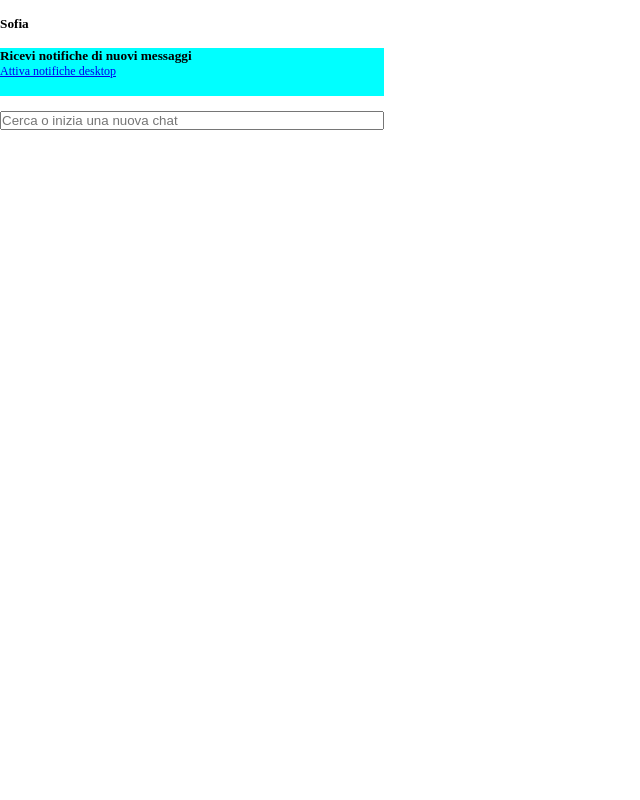
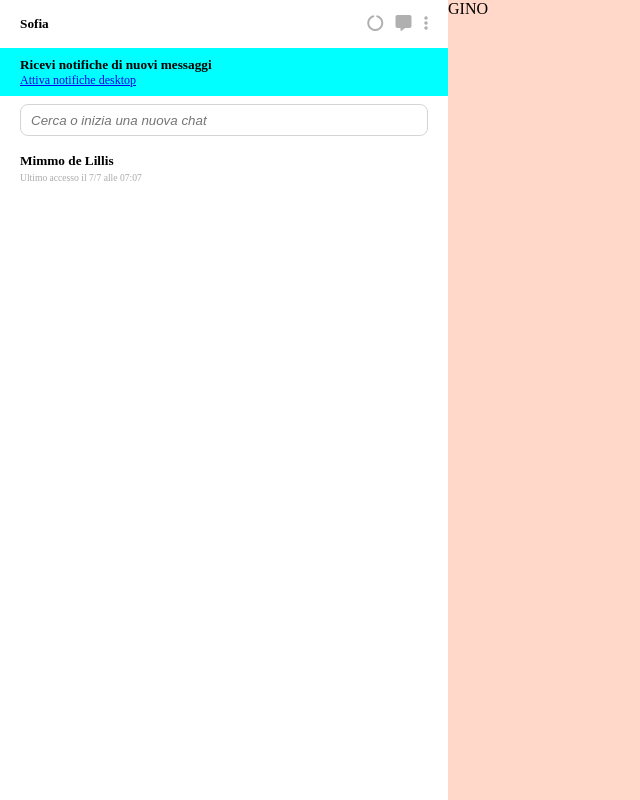
Before and after one commit to ClaudioLeone/vue-boolzapp, a plain HTML site: page index.html in a window 1280 px wide. Shown: the whole page, without its empty margins (0-640 px from the left). Drawn offline with nearby package versions, Linux system fonts and the light colour scheme.

Commit message:
Completed general structure [and core sidebar structure]

```diff
--- a/CSS/style.css
+++ b/CSS/style.css
@@ -1,21 +1,32 @@
+/* RESET */
 * {
     margin: 0;
     padding: 0;
     box-sizing: border-box;
 }
 
+/* GENERAL */
 img {
     max-width: 100%;
 }
 
+/* VARs */
+:root {
+    --sidebar-width: 35%;
+    --sidebar-min-width: 270px;
+}
+
+/* IDs */
 #search-bar {
     width: 100%;
+    height: 2rem;
+    border: 1px solid #d4d4d4;
+    border-radius: 8px;
+    padding-left: 10px;
+    font-style: oblique ;
 }
 
-.bars-height {
-    height: 3rem;
-}
-
+/* UTILITIY */
 .flex {
     display: flex;
 }
@@ -25,18 +36,67 @@ img {
 }
 
 .sidebar-left {
-    width: 30%;
+    width: var(--sidebar-width);
+    min-width: var(--sidebar-min-width);
+    height: 100%;
+}
+
+.userbar {
+    align-items: center;
+}
+
+.bars-height {
+    height: 3rem;
+}
+
+.sidebar-left-padding {
+    padding: 0 20px 0 20px;
+}
+
+/* CLASSES */
+.wrapper-background{
+    z-index: -9999;
+    width: 100%;
+    height: 100vh;
 }
 
 .notification-bar {
     background-color: aqua;
+    justify-content: center;
+}
+
+.sidebar-left-top {
+    justify-content: space-between;
+}
+
+.left-top-icons {
+    width: 3.8rem;
+    justify-content: space-between;
+    align-items: center;
 }
 
 .notification-anchor {
     font-size: 0.75rem;
 }
 
-.bars-height {
+.searchbar {
     width: 100%;
     align-items: center;
 }
+
+.contact {
+    justify-content: center;
+}
+
+.contact-subtitle {
+    margin-top: 3px;
+    font-size: 0.6rem;
+    color: #aaaaaa;
+}
+
+.content {
+    height: 100%;
+    overflow-y: auto;
+    width: calc(100% - var(--sidebar-width));
+    background-color: #ffd8c9;
+}
--- a/index.html
+++ b/index.html
@@ -11,32 +11,39 @@
 </head>
 <body>
     <div id="app">
-        <div class="background">
+        <div class="wrapper-background flex">
             <div class="sidebar-left">
-                <div class="sidebar-left-top flex bars-height">
-                    <div>
+                <div class="sidebar-left-top flex bars-height sidebar-left-padding">
+                    <div class="userbar flex">
                         <h5>Sofia</h5>
                     </div>
 
-                    <div class="left-top-icons">
-
+                    <div class="left-top-icons flex">
+                        <a href="#"><i class="fa-solid fa-circle-notch" style="color: #b0b0b0;"></i></a>
+                        <a href="#"><i class="fa-solid fa-message" style="color: #b0b0b0;"></i></a>
+                        <a href="#"><i class="fa-solid fa-ellipsis-vertical" style="color: #b0b0b0;"></i></a>
                     </div>
                 </div>
 
-                <div class="notification-bar bars-height">
-                    <div class="flex d-column">
-                        <h5>Ricevi notifiche di nuovi messaggi</h5>
-                        <a class="notification-anchor" href="#">Attiva notifiche desktop</a>
-                    </div>
+                <div class="notification-bar bars-height sidebar-left-padding flex d-column">
+                    <h5>Ricevi notifiche di nuovi messaggi</h5>
+                    <a class="notification-anchor" href="#">Attiva notifiche desktop</a>
                 </div>
 
-                <div class="searchbar bars-height flex">
+                <div class="searchbar bars-height flex sidebar-left-padding">
                     <input type="search" name="search-bar" id="search-bar" placeholder="Cerca o inizia una nuova chat">
+                </div>
+
+                <div class="contacts-col sidebar-left-padding">
+                    <div class="contact flex d-column bars-height">
+                        <h5 class="contact-name">Mimmo de Lillis</h5>
+                        <p class="contact-subtitle">Ultimo accesso il 7/7 alle 07:07</p>
+                    </div>
                 </div>
             </div>
 
             <div class="content">
-
+                <div>GINO</div>
             </div>
         </div>
     </div>
```
